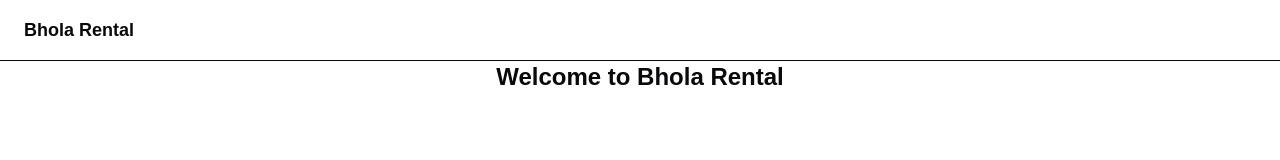
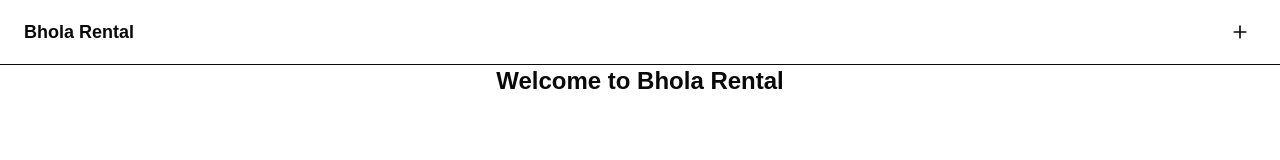
Before and after one commit to TanzilIslam/bhola-rental, a Next.js app: page / in a window 1280 px wide. Shown: the top 160 px of the page. Built offline with nearby package versions, Linux system fonts and the light colour scheme.

Commit message:
Add + icon link to /property-form in header
https://claude.ai/code/session_01VR2y9x6cyHU7j1hZUXBWHK

```diff
--- a/src/components/header.tsx
+++ b/src/components/header.tsx
@@ -1,7 +1,17 @@
+import Link from "next/link";
+import { Plus } from "lucide-react";
+
 export default function Header() {
   return (
-    <header className="border-b px-6 py-4">
+    <header className="border-b px-6 py-4 flex items-center justify-between">
       <span className="text-lg font-semibold">Bhola Rental</span>
+      <Link
+        href="/property-form"
+        className="rounded-md p-1.5 hover:bg-accent transition-colors"
+        aria-label="Add property"
+      >
+        <Plus className="h-5 w-5" />
+      </Link>
     </header>
   );
 }
```
